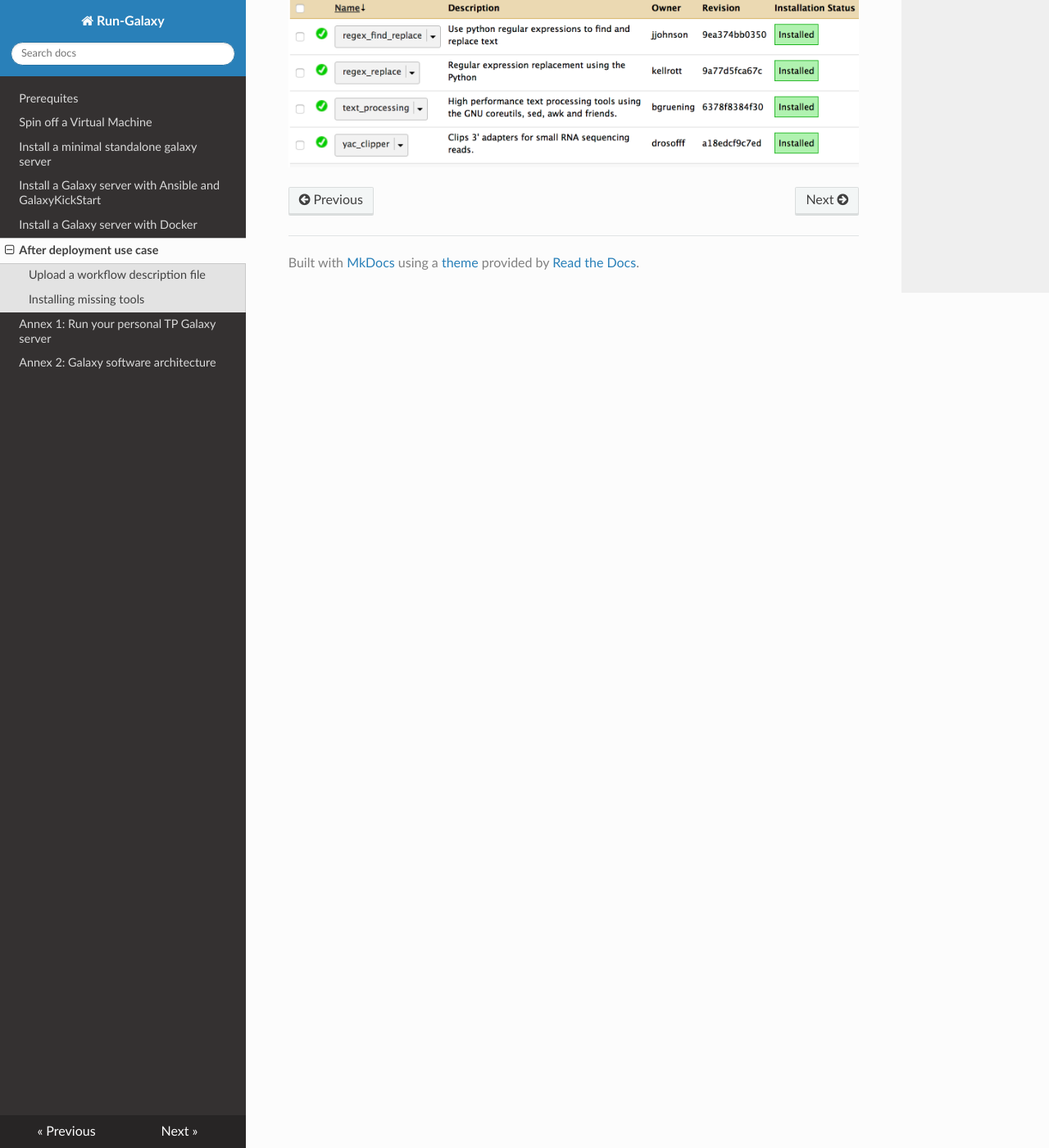
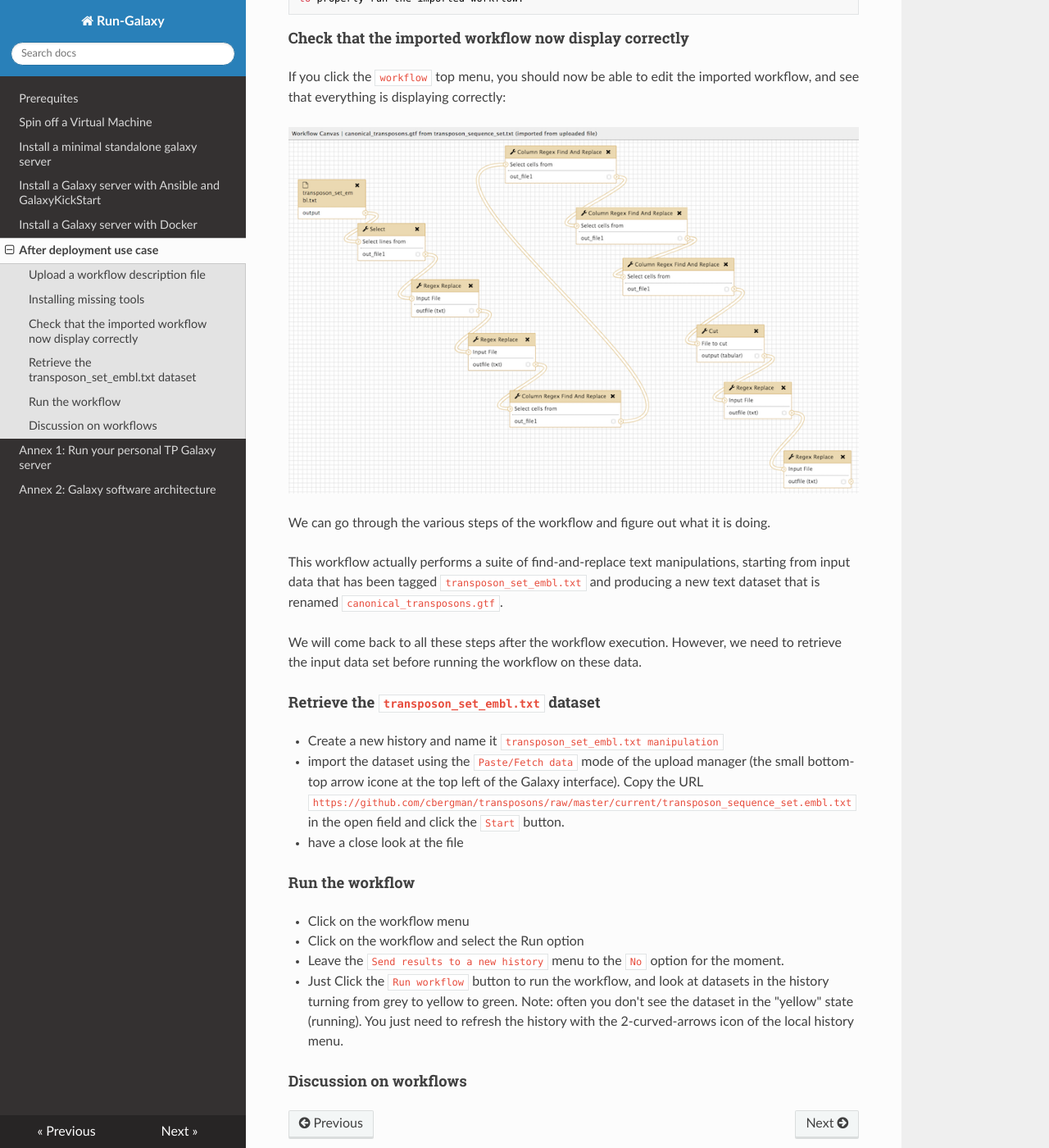
Before and after one commit to ARTbio/Run-Galaxy, an MkDocs documentation site: the page built from docs/Run_workflow.md, in a window 1280 px wide and 1400 px high, scrolled down 3656 px. Shown: the whole window at 82% size. Built offline with MkDocs 1.6.1, drawn with Linux system fonts in a browser that asks for light colours; nearby versions of some CDN libraries; old or Windows-style settings are respelled for this version of MkDocs; some of the changed text lies outside the part shown.

Commit message:
finishing workflow use case

```diff
--- a/docs/Run_workflow.md
+++ b/docs/Run_workflow.md
@@ -135,5 +135,47 @@ installed tool `regex_find_replace` in the list.
    This time, the `Monitor installing tool shed repositories` will display new steps (in yellow),
    including the `Installing tool dependencies` step. The whole process should take longer,
    about 2 min and 30 secondes (a bit too short for a coffee through).
-- Finally go back a last time to the `Manage installed tools` panel.
+- Finally go back a last time to the `Manage installed tools` panel:
+
+
     ![Installed tools](images/installed_tools.png)
+
+    There you see the yac_clipper tool with its three new tool friends... Those tools needed
+    to properly run the imported workflow.
+
+#### Check that the imported workflow now display correctly
+
+If you click the `workflow` top menu, you should now be able to edit the imported workflow,
+and see that everything is displaying correctly:
+
+![clean workflow](images/clean_workflow.png)
+
+We can go through the various steps of the workflow and figure out what it is doing.
+
+This workflow actually performs a suite of find-and-replace text manipulations, starting
+from input data that has been tagged `transposon_set_embl.txt` and producing a new text
+dataset that is renamed `canonical_transposons.gtf`.
+
+We will come back to all these steps after the workflow execution. However, we need to
+retrieve the input data set before running the workflow on these data.
+
+#### Retrieve the `transposon_set_embl.txt` dataset
+
+- Create a new history and name it `transposon_set_embl.txt manipulation`
+- import the dataset using the `Paste/Fetch data` mode of the upload manager (the small
+bottom-top arrow icone at the top left of the Galaxy interface). Copy the URL
+`https://github.com/cbergman/transposons/raw/master/current/transposon_sequence_set.embl.txt`
+in the open field and click the `Start` button.
+- have a close look at the file
+
+#### Run the workflow
+
+- Click on the workflow menu
+- Click on the workflow and select the Run option
+- Leave the `Send results to a new history` menu to the `No` option for the moment.
+- Just Click the `Run workflow` button to run the workflow, and look at datasets in the
+history turning from grey to yellow to green. Note: often you don't see the dataset in the
+"yellow" state (running). You just need to refresh the history with the 2-curved-arrows
+icon of the local history menu.
+
+#### Discussion on workflows
```
Also changed, not shown: docs/images/clean_workflow.png (added).
